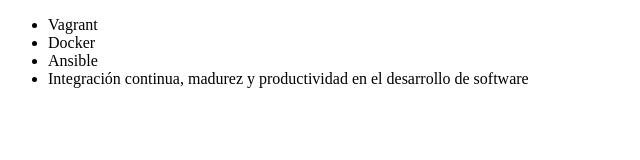
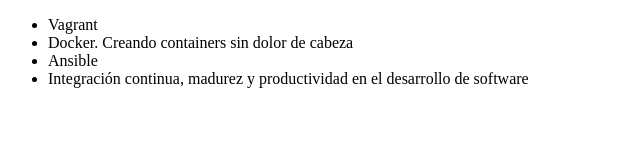
Before and after one commit to edgaraysv/alura-git, a plain HTML site: page index.html in a window 1280 px wide. Shown: the whole page, without its empty margins (0-640 px from the left). Drawn offline with Linux system fonts and the light colour scheme.

Commit message:
Corrigiendo curso 2

```diff
--- a/index.html
+++ b/index.html
@@ -7,7 +7,7 @@
 <body>
     <ul>
         <li>Vagrant</li>
-        <li>Docker</li>
+        <li>Docker. Creando containers sin dolor de cabeza</li>
         <li>Ansible</li>
         <li>Integración continua, madurez y productividad en el desarrollo de software</li>
     </ul>
```
